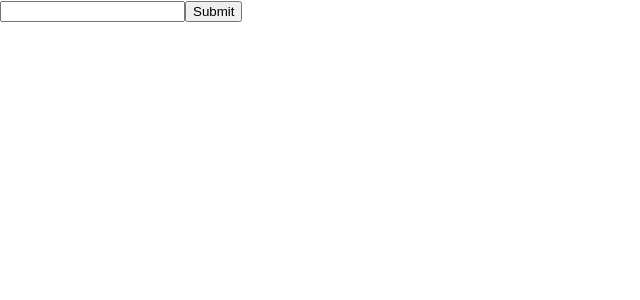
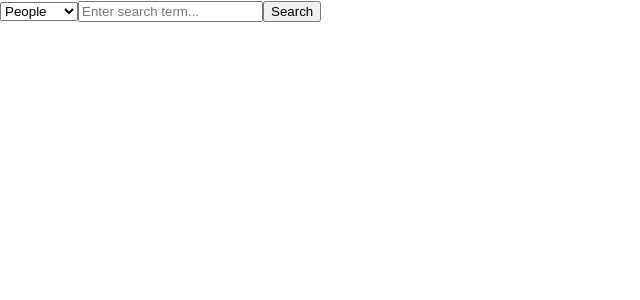
Before and after one commit to sampet93/star-wars-api, a React (Create React App) app: page / in a window 1280 px wide. Shown: the top 300 px of the page, without its empty margins (0-640 px from the left). Built offline with nearby package versions, Linux system fonts and the light colour scheme.

Commit message:
Added Formik form and inputs

```diff
--- a/package.json
+++ b/package.json
@@ -12,6 +12,7 @@
     "@types/react": "^18.0.21",
     "@types/react-dom": "^18.0.6",
     "axios": "^0.27.2",
+    "formik": "^2.2.9",
     "immer": "^9.0.15",
     "react": "^18.2.0",
     "react-dom": "^18.2.0",
--- a/src/App.tsx
+++ b/src/App.tsx
@@ -1,29 +1,8 @@
-import React, { useState } from "react";
-import { useAppDispatch, useAppSelector } from "./hooks/useTypedSelector";
-import { getPeople } from "./store/actions";
+import React from "react";
+import FormikSearchForm from "./components/FormikSearchForm";
 
-function App() {
-  const [search, setSearch] = useState("");
-  const dispatch = useAppDispatch();
-  const { data, error, loading } = useAppSelector((state) => state);
-
-  const handleSubmit = (e: React.FormEvent<HTMLFormElement>) => {
-    e.preventDefault();
-    dispatch(getPeople(search));
-  };
-  const handleInput = (e: React.ChangeEvent<HTMLInputElement>) => {
-    e.preventDefault();
-    setSearch(e.target.value);
-  };
-
-  return (
-    <div>
-      <form onSubmit={handleSubmit}>
-        <input type="text" name="search" onChange={handleInput} />
-        <input type="submit" name="search" />
-      </form>
-    </div>
-  );
-}
+const App: React.FC = () => {
+  return <FormikSearchForm />;
+};
 
 export default App;
--- /dev/null
+++ b/src/components/FormikSearchForm.tsx
@@ -0,0 +1,38 @@
+import React from "react";
+import { getPeople } from "../store/actions";
+import { useAppDispatch, useAppSelector } from "../hooks/useTypedSelector";
+import { Formik, Form, Field } from "formik";
+
+interface FormikSearchFormValues {
+  search: string;
+}
+
+const FormikSearchForm: React.FC = () => {
+  const { data, error, loading } = useAppSelector((state) => state);
+  const dispatch = useAppDispatch();
+  const initialValues: FormikSearchFormValues = { search: "" };
+
+  return (
+    <div>
+      <Formik
+        initialValues={initialValues}
+        onSubmit={(values, actions) => {
+          console.log({ values, actions });
+          dispatch(getPeople(values.search));
+        }}
+      >
+        <Form autoComplete="off">
+          <Field as="select" name="searchOption">
+            <option value="people">People</option>
+            <option value="planets">Planets</option>
+            <option value="starships">Starships</option>
+          </Field>
+          <Field id="search" name="search" placeholder="Enter search term..." />
+          <button type="submit">Search</button>
+        </Form>
+      </Formik>
+    </div>
+  );
+};
+
+export default FormikSearchForm;
```
Also changed, not shown: 1 other file (tests, documents, lock files or other folders).
